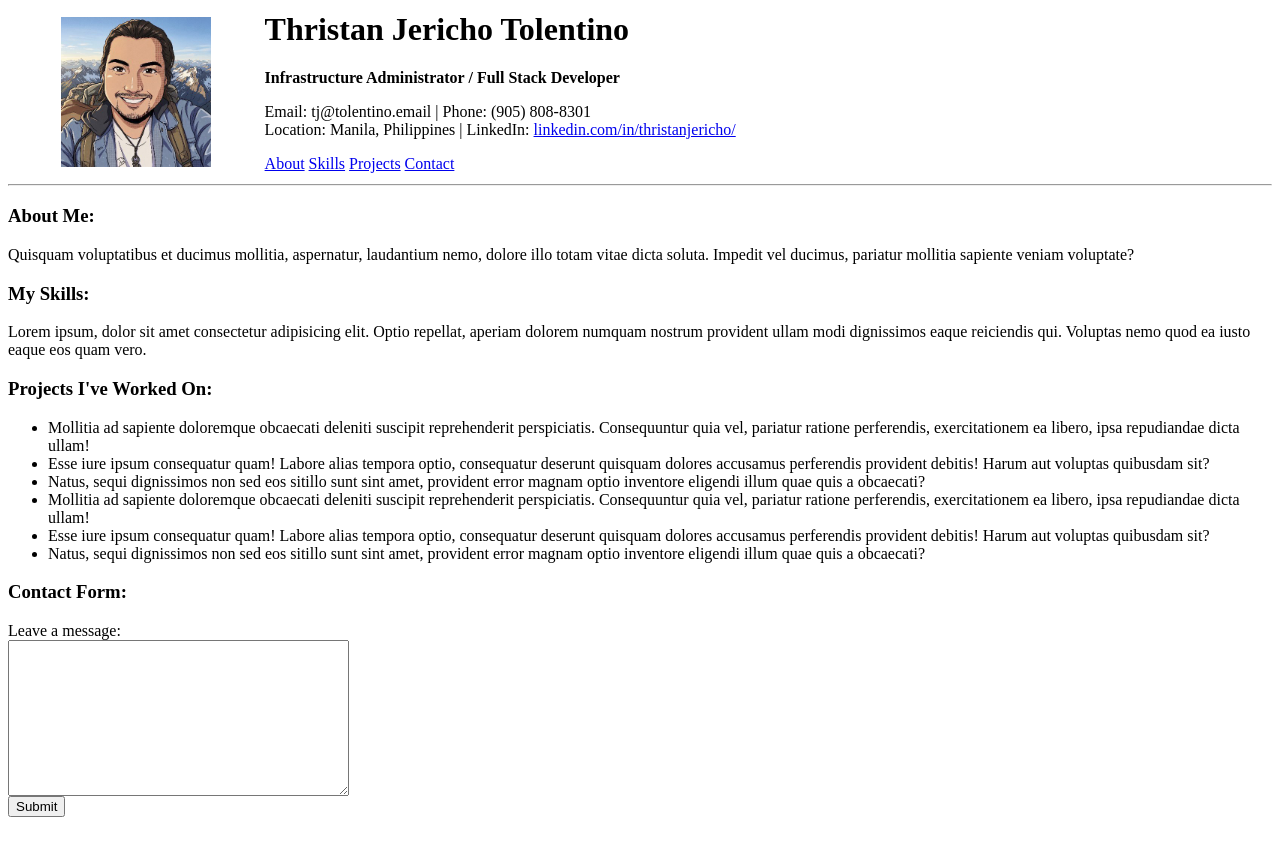
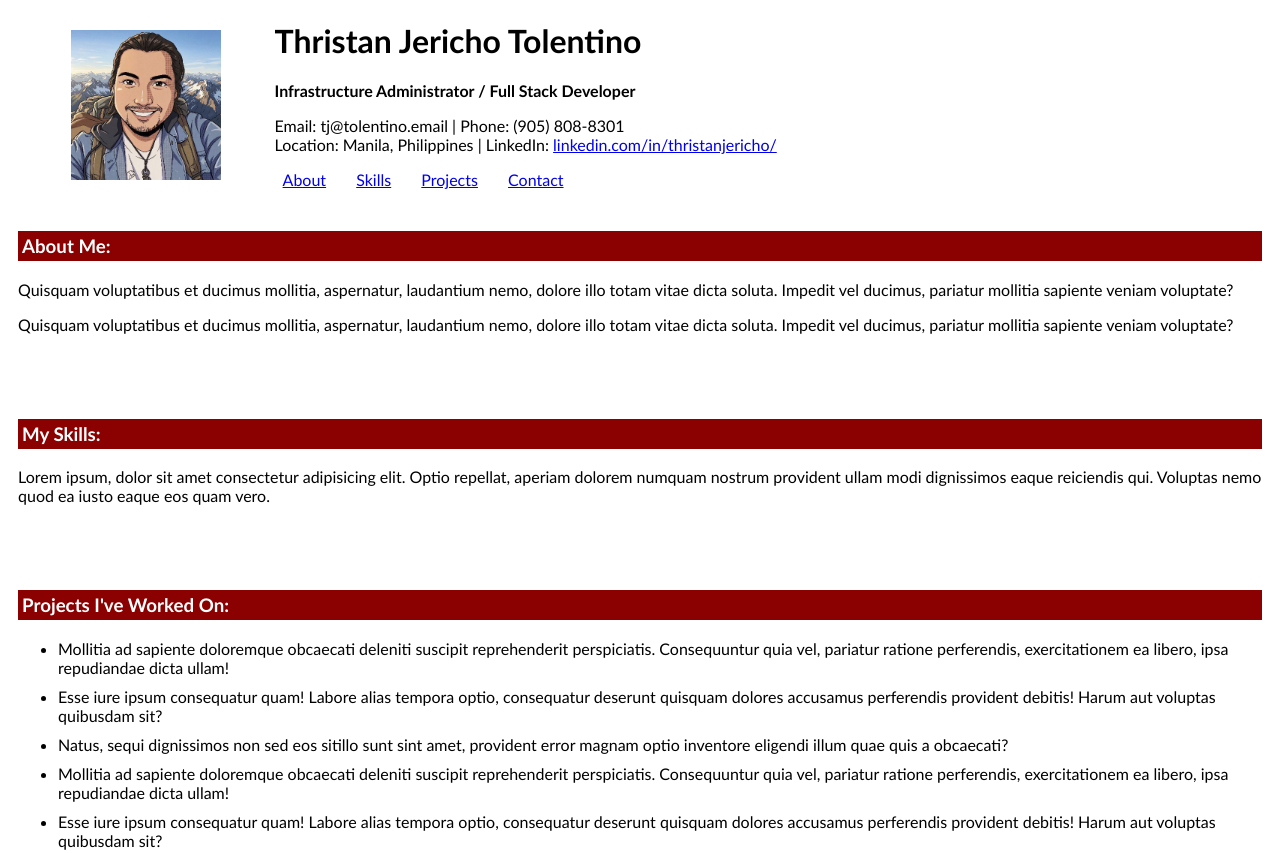
Before and after one commit to tjtolentino/portfolio-web, a plain HTML site: page projects/portfolio/index.html in a window 1280 px wide. Shown: the top 853 px of the page. Drawn offline with Linux system fonts and the light colour scheme.

Commit message:
Added CSS to portfolio project

```diff
--- a/projects/portfolio/css/main.css
+++ b/projects/portfolio/css/main.css
@@ -0,0 +1,49 @@
+* {
+    font-family: 'Trebuchet MS', 'Lucida Sans Unicode', 'Lucida Grande', 'Lucida Sans', Arial, sans-serif;
+}
+
+html {
+    scroll-behavior: smooth;
+    box-sizing: border-box;
+}
+
+header {
+    position: sticky;
+    background-color: white;
+    width: 100%;
+    top: 0px;
+    padding: 10px;
+}
+
+#picture {
+    padding: 8px
+}
+
+nav a {
+    padding: 3px 8px;
+    margin-right: 10px;
+}
+
+nav a:hover {
+    background-color: darkred;
+    color: white;
+}
+
+main {
+    scroll-margin-top: 170px;
+}
+
+main section {
+    padding: 10px;
+    margin-bottom: 30px;
+}
+
+main section h3 {
+    background-color: darkred;
+    color: white;
+    padding: 4px;
+}
+
+#projects li {
+    margin-bottom: 10px;
+}
--- a/projects/portfolio/index.html
+++ b/projects/portfolio/index.html
@@ -5,7 +5,7 @@
     <meta name="viewport" content="width=device-width, initial-scale=1.0">
     <title>Thristan Tolentino</title>
 
-    <link rel="stylesheet"
+    <link rel="stylesheet" href="css/main.css" />
 </head>
 
 <body>
@@ -13,7 +13,7 @@
         <table width="100%" border="0">
             <tr>
                 <td width="20%" align="center">
-                    <img src="images/picture.jpg" alt="Profile Picture" width="150" height="150">
+                    <img id="picture" src="images/picture.jpg" alt="Profile Picture" width="150" height="150">
                 </td>
                 <td width="80%">
                     <h1>Thristan Jericho Tolentino</h1>
@@ -34,13 +34,15 @@
                 </td>
             </tr>
         </table>
-        <hr />
 
     </header>
 
     <main>
         <section id="about">
             <h3>About Me:</h3>
+            <p>Quisquam voluptatibus et ducimus mollitia,
+                aspernatur, laudantium nemo, dolore illo totam vitae dicta soluta. Impedit vel ducimus, pariatur
+                mollitia sapiente veniam voluptate?</p>
             <p>Quisquam voluptatibus et ducimus mollitia,
                 aspernatur, laudantium nemo, dolore illo totam vitae dicta soluta. Impedit vel ducimus, pariatur
                 mollitia sapiente veniam voluptate?</p>
```
